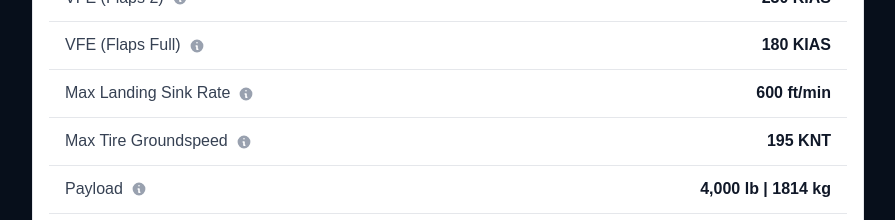
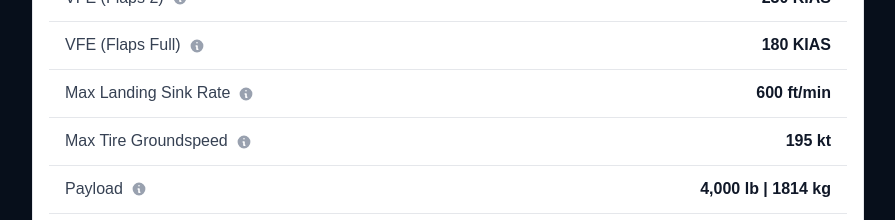
Before and after one commit to TamasKn/msfs-checklists, a Next.js app: page /checklist in a window 1280 px wide. Shown: the part 820-1040 px from the top of the page, without its empty margins (192-1087 px from the left). Built offline with nearby package versions, Linux system fonts and the light colour scheme; a web font is replaced by a local one.

Commit message:
aircrafts specs update

```diff
--- a/src/data/airbus-a320neo/specs.js
+++ b/src/data/airbus-a320neo/specs.js
@@ -7,8 +7,8 @@ export const airbusA320neoSpecs = {
       title: 'Limits & Specs',
       items: [
         { 'Max Operating Altitude': '39,800 ft' },
-        { 'Cruise Speed': '450 KIAS' },
-        { 'Range': '3,400 NM' },
+        { 'Cruise Speed': '450 KTAS' },
+        { 'Range': '3,750 NM' },
         { 'Rate of Climb': '2,500 ft/min' },
         { 'VMO': '350 KIAS' },
         { 'MMO': 'M0.82' },
@@ -16,7 +16,7 @@ export const airbusA320neoSpecs = {
         { 'VFE (Config 1)': '230 KIAS' },
         { 'VFE (Config 2)': '200 KIAS' },
         { 'VFE (Config 3)': '185 KIAS' },
-        { 'VFE (Config Full)': '177 KIAS' },
+        { 'VFE (Full)': '177 KIAS' },
         { 'Max Landing Sink Rate': '600 ft/min' },
         { 'Payload': '164,000 lb' },
         { 'Fuel Capacity': '6,400 gal (usable)' },
--- a/src/data/aircrafts/aircrafts.js
+++ b/src/data/aircrafts/aircrafts.js
@@ -50,6 +50,12 @@ export const Aircrafts = [
     career: pilatusPc12Career
   },
   {
+    name: AircraftName.BeechcraftKingAir350,
+    specs: beechcraftKingAir350Specs,
+    checklist: beechcraftKingAir350Checklist,
+    career: beechcraftKingAir350Career
+  },
+  {
     name: AircraftName.VisionJetG2,
     specs: visionJetG2Specs,
     checklist: visionJetG2Checklist,
@@ -66,11 +72,5 @@ export const Aircrafts = [
     specs: boeing737MaxSpecs,
     checklist: boeing737MaxChecklist,
     career: boeing737MaxCareer
-  },
-  {
-    name: AircraftName.BeechcraftKingAir350,
-    specs: beechcraftKingAir350Specs,
-    checklist: beechcraftKingAir350Checklist,
-    career: beechcraftKingAir350Career
   }
 ]
--- a/src/data/beechcraft-king-air-350/specs.js
+++ b/src/data/beechcraft-king-air-350/specs.js
@@ -6,16 +6,18 @@ export const beechcraftKingAir350Specs = {
     {
       title: 'Limits & Specs',
       items: [
-        { 'Cruise Speed': '312 knots' },
+        { 'Cruise Speed': '312 kt' },
+        {
+          'Max Operating Altitude': '35,000 ft'
+        },
         { 'Range': '1,806 NM' },
         { 'Rate of Climb': '2,731 ft/min' },
-        { 'VMO': ' KIAS' },
-        { 'MMO': 'M' },
+        { 'VMO': '263 KIAS' },
+        { 'MMO': 'M0.58' },
         { 'VLE': ' KIAS' },
         { 'VFE (%)': ' KIAS' },
         { 'VFE (%)': ' KIAS' },
         { 'Fuel Capacity': '3,611 lbs' },
-        { 'Service Ceiling': '35,000 ft' },
         { 'Engine Type': 'Turboprop' },
         { 'Thrust': '1,050 shp per engine' },
         { 'Max Takeoff Weight': '15,000 lbs' },
--- a/src/data/boeing-737-max/specs.js
+++ b/src/data/boeing-737-max/specs.js
@@ -7,7 +7,7 @@ export const boeing737MaxSpecs = {
       title: 'Limits & Specs',
       items: [
         { 'Max Operating Altitude': '41,000 ft' },
-        { 'Cruise Speed': '453 KIAS' },
+        { 'Cruise Speed': '453 KTAS' },
         { 'Range': '3,550 NM' },
         { 'Rate of Climb': '3,000 ft/min' },
         { 'VMO': '340 KIAS' },
@@ -22,7 +22,7 @@ export const boeing737MaxSpecs = {
         { 'Max Landing Sink Rate': '600 ft/min' },
         { 'Payload': '172,000 lb' },
         { 'Fuel Capacity': '6,820 gal (usable)' },
-        { 'Stall Speed': '112 KCAS' }
+        { 'Stall Speed': '112 KIAS' }
       ]
     }
   ]
--- a/src/data/cessna-172/specs.js
+++ b/src/data/cessna-172/specs.js
@@ -10,12 +10,10 @@ export const cessna172Specs = {
         { 'Range': '640 NM' },
         { 'Max Operating Altitude': '14,000 ft' },
         { 'Rate of Climb': '730 ft/min' },
-        { 'VMO': '0 KTAS' },
-        { 'MMO': '0' },
-        { 'VLE': '0 KIAS' },
-        { 'VFE (Flaps °)': '0 KIAS' },
-        { 'VFE (Flaps °)': '0 KIAS' },
-        { 'VFE (Flaps Full)': '0 KIAS' },
+        { 'VMO': '163 KTAS' },
+        { 'VLE': ' KIAS' },
+        { 'VFE (Flaps 10°)': '110 KIAS' },
+        { 'VFE (Flaps Full)': '85 KIAS' },
         { 'Payload': '2,550 lb' },
         { 'Fuel Capacity': '53 gal (usable)' },
         { 'Stall Speed': '48 KCAS' }
--- a/src/data/cessna-longitude/specs.js
+++ b/src/data/cessna-longitude/specs.js
@@ -28,7 +28,7 @@ export const cessnaLongitudeSpecs = {
           'Max Landing Sink Rate': '600 ft/min'
         },
         {
-          'Max Tire Groundspeed': '195 KNT'
+          'Max Tire Groundspeed': '195 kt'
         },
         {
           'Payload': '4,000 lb | 1814 kg'
--- a/src/data/diamond-da62/specs.js
+++ b/src/data/diamond-da62/specs.js
@@ -10,11 +10,10 @@ export const diamondDA62Specs = {
         { 'Range': '1,285 NM' },
         { 'Max Operating Altitude': '20,000 ft' },
         { 'Rate of Climb': '1,350 ft/min' },
-        { 'VMO': '188 KIAS' },
+        { 'VMO': '205 KIAS' },
         { 'MMO': '0' },
         { 'VLE': '140 KIAS' },
-        { 'VFE (Approach)': '140 KIAS' },
-        { 'VFE (Landing)': '122 KIAS' },
+        { 'VFE': '140 KIAS' },
         { 'VFE (Full)': '122 KIAS' },
         { 'Payload': '7,000 lb' },
         { 'Fuel Capacity': '100 gal (usable)' },
--- a/src/data/pilatus-pc-12/specs.js
+++ b/src/data/pilatus-pc-12/specs.js
@@ -10,12 +10,9 @@ export const pilatusPc12Specs = {
         { 'Range': '1,845 NM' },
         { 'Max Operating Altitude': '30,000 ft' },
         { 'Rate of Climb': '1,920 ft/min' },
-        { 'VMO': '0 KTAS' },
-        { 'MMO': '0' },
-        { 'VLE': '0 KIAS' },
-        { 'VFE (Flaps °)': '0 KIAS' },
-        { 'VFE (Flaps °)': '0 KIAS' },
-        { 'VFE (Flaps Full)': '0 KIAS' },
+        { 'VMO': '240 KIAS' },
+        { 'VFE (Flaps 15°)': '165 KIAS' },
+        { 'VFE (Full)': '130 KIAS' },
         { 'Payload': '10,450 lb' },
         { 'Fuel Capacity': '402 gal (usable)' },
         { 'Stall Speed': '67 KIAS' }
--- a/src/data/vision-jet-g2/specs.js
+++ b/src/data/vision-jet-g2/specs.js
@@ -7,7 +7,7 @@ export const visionJetG2Specs = {
       title: 'Limits & Specs',
       items: [
         { 'Max Operating Altitude': '31,000 ft' },
-        { 'Cruise Speed': '311 KIAS' },
+        { 'Cruise Speed': '311 KTAS' },
         { 'Range': '1,275 NM' },
         { 'Rate of Climb': '1,900 ft/min' },
         { 'VMO': '250 KIAS' },
```
